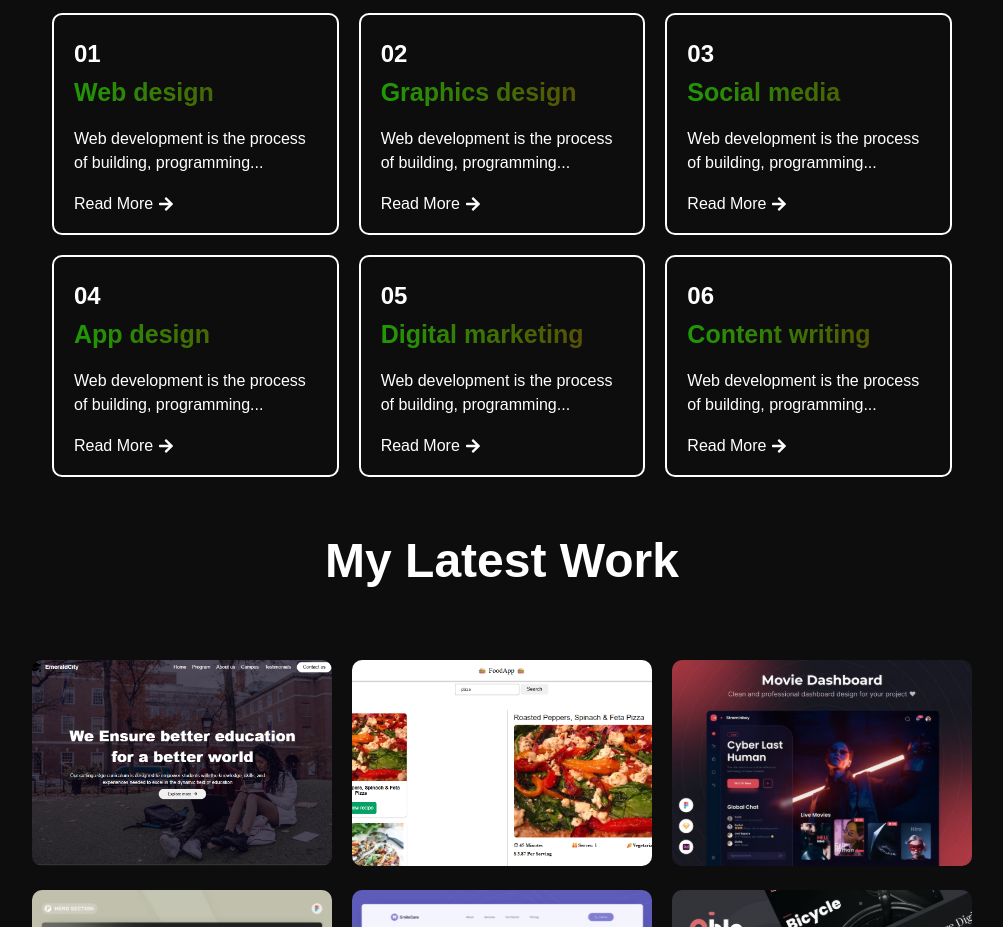
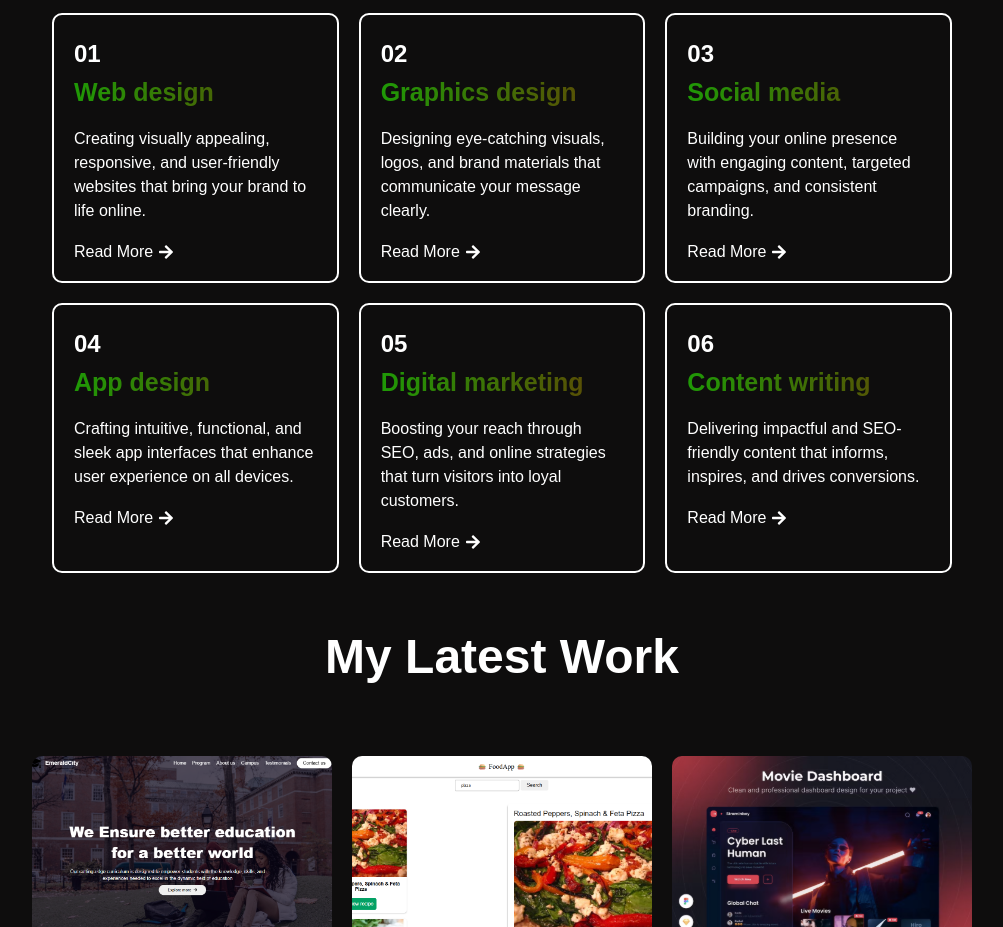
Before and after one commit to Emeraldc23/My-Portfolio, a React (Vite) app: page / in a window 1280 px wide. Shown: the part 1760-2687 px from the top of the page, without its empty margins (138-1141 px from the left). Built offline with nearby package versions, Linux system fonts and the light colour scheme.

Commit message:
updated the services section

```diff
--- a/src/assets/services_data.js
+++ b/src/assets/services_data.js
@@ -1,34 +1,40 @@
 const Services_Data = [
   {
-        s_no:"01",
-        s_name:"Web design",
-        s_desc:"Web development is the process of building, programming..."
+    s_no: "01",
+    s_name: "Web design",
+    s_desc:
+      "Creating visually appealing, responsive, and user-friendly websites that bring your brand to life online.",
   },
   {
-        s_no:"02",
-        s_name:"Graphics design",
-        s_desc:"Web development is the process of building, programming..."
+    s_no: "02",
+    s_name: "Graphics design",
+    s_desc:
+      "Designing eye-catching visuals, logos, and brand materials that communicate your message clearly.",
   },
   {
-        s_no:"03",
-        s_name:"Social media",
-        s_desc:"Web development is the process of building, programming..."
+    s_no: "03",
+    s_name: "Social media",
+    s_desc:
+      "Building your online presence with engaging content, targeted campaigns, and consistent branding.",
   },
   {
-        s_no:"04",
-        s_name:"App design",
-        s_desc:"Web development is the process of building, programming..."
+    s_no: "04",
+    s_name: "App design",
+    s_desc:
+      "Crafting intuitive, functional, and sleek app interfaces that enhance user experience on all devices.",
   },
   {
-        s_no:"05",
-        s_name:"Digital marketing",
-        s_desc:"Web development is the process of building, programming..."
+    s_no: "05",
+    s_name: "Digital marketing",
+    s_desc:
+      "Boosting your reach through SEO, ads, and online strategies that turn visitors into loyal customers.",
   },
   {
-        s_no:"06",
-        s_name:"Content writing",
-        s_desc:"Web development is the process of building, programming..."
+    s_no: "06",
+    s_name: "Content writing",
+    s_desc:
+      "Delivering impactful and SEO-friendly content that informs, inspires, and drives conversions.",
   },
-]
+];
 
 export default Services_Data;
```
Lines whose indentation alone changed are shown as unchanged.
